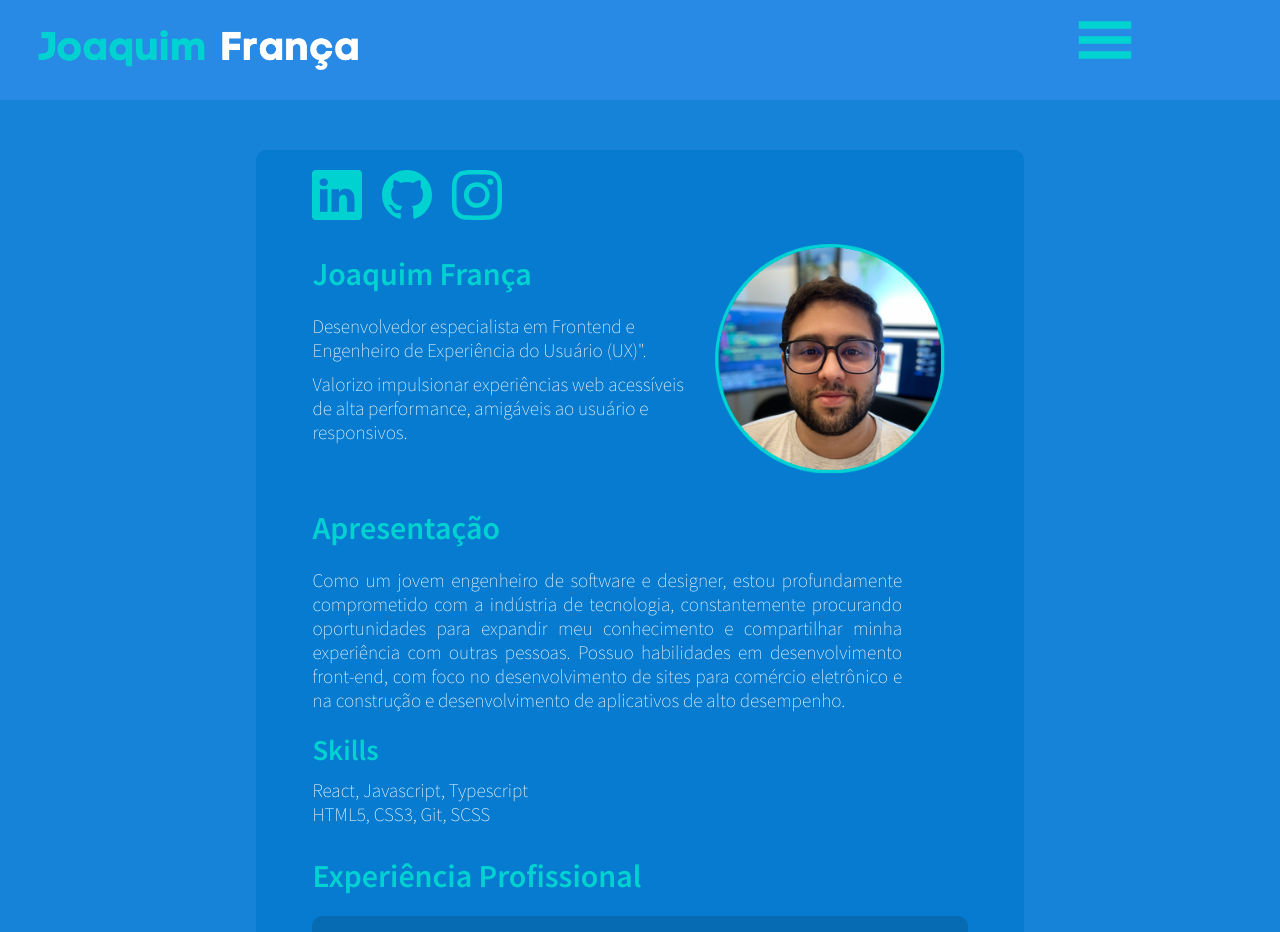
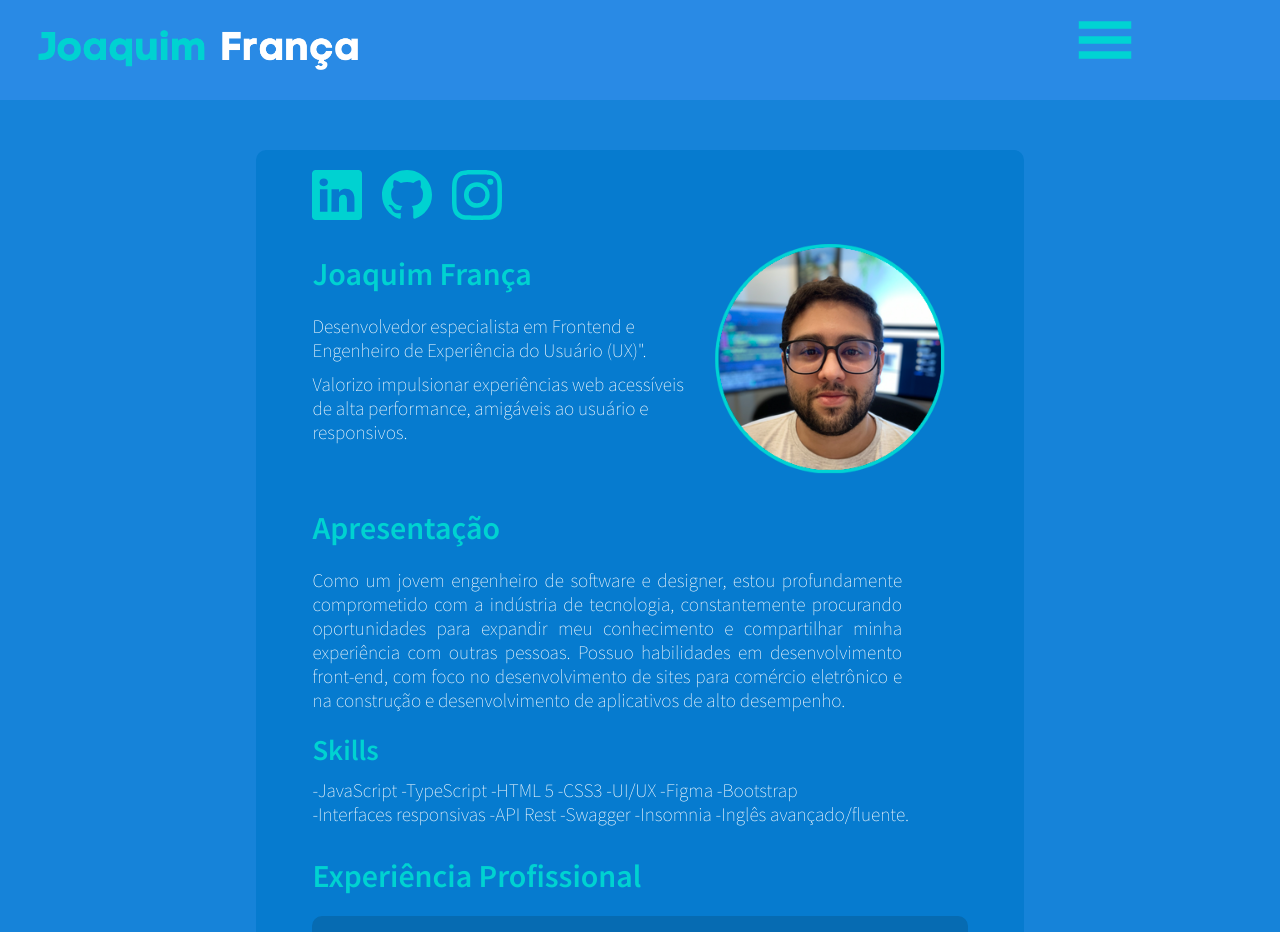
Before and after one commit to joaquimfranca/portfolio, a React (Vite) app: page /resume in a window 1280 px wide. Shown: the top 932 px of the page. Built offline with nearby package versions, Linux system fonts and the light colour scheme.

Commit message:
atulização

```diff
--- a/src/Pages/Resume.jsx
+++ b/src/Pages/Resume.jsx
@@ -59,8 +59,20 @@ export default function Resume() {
             <div className="skills">
               <h1>Skills</h1>
               <p>
-                React, Javascript, Typescript <br />
-                HTML5, CSS3, Git, SCSS
+              -JavaScript
+      -TypeScript
+      -HTML 5
+      -CSS3
+      -UI/UX
+      -Figma
+      -Bootstrap
+<br />
+      -Interfaces responsivas
+      -API Rest
+      -Swagger
+      -Insomnia
+      -Inglês avançado/fluente.
+
               </p>
             </div>
             <div className="experience">
```
